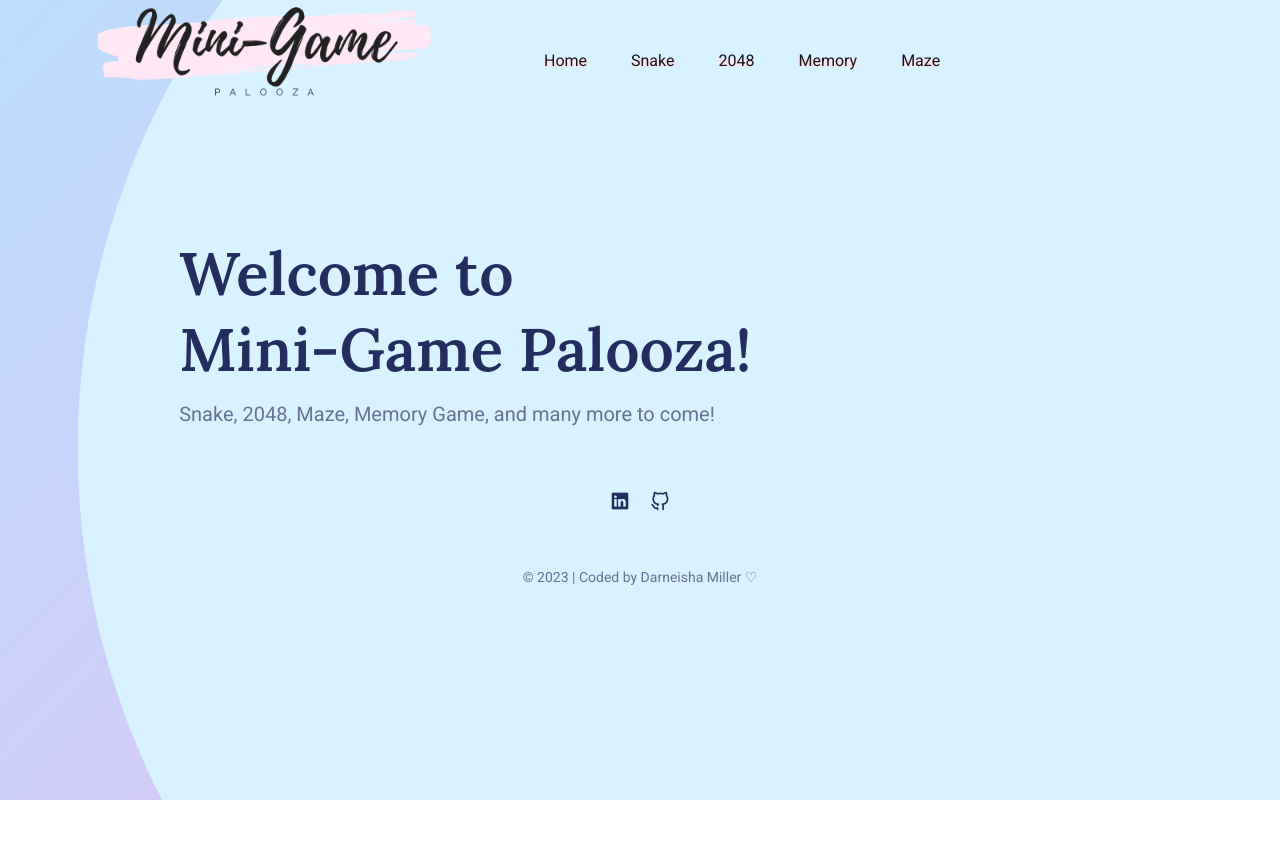
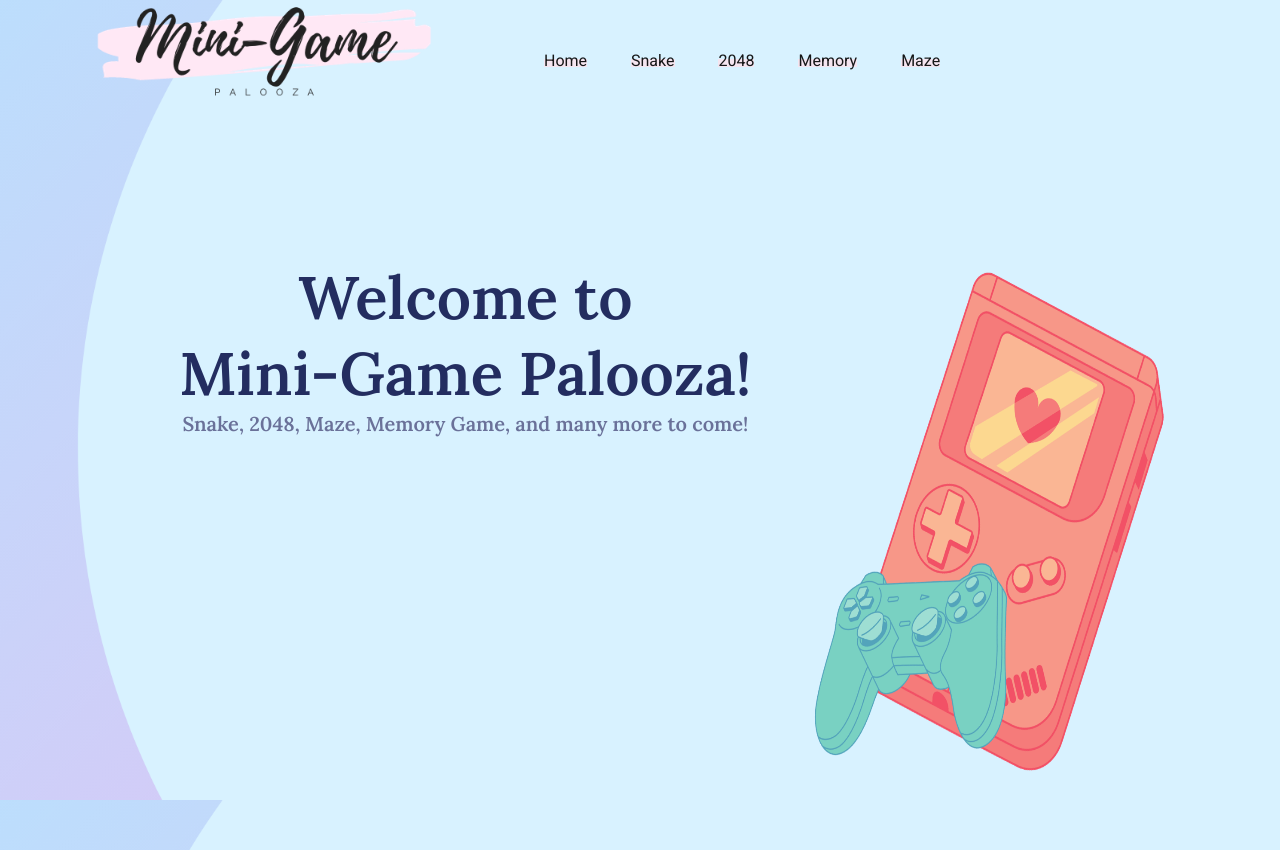
Before and after one commit to darneisham20/MiniGamePalooza, a plain HTML site: page index.html in a window 1280 px wide. Before the commit the page ends 800 px from the top, so only its background shows below. Drawn offline with nearby package versions, Linux system fonts and the light colour scheme.

Commit message:
Home Page - Scaling Fixed

```diff
--- a/assets/css/main.css
+++ b/assets/css/main.css
@@ -147,39 +147,18 @@ input {
 }
 
 /*==== HOME ====*/
-.home_content {
-    margin-left: 10%;
-    margin-top: 10%;
-}
-
 .home_content h1 {
-    font-size: 60px;
     font-weight: var(--font-semi-bold);
-    margin-top: 24px;
-    margin-bottom: 15px;
     color: var(--first-color);
 }
 
 .home_content p {
-    font-size: 20px;
+    font-weight: var(--body-font);
     color: var(--second-color);
 }
 
-/* .feature_img {
-    position: flex;
-    height: 500px;
-    right: 15%;
-} */
-
-/* .feature_img {
-    height: 130%;
-    position: absolute;
-    bottom: -55%;
-    right: 15%;
-} */
-
 /*==== FOOTER ====*/
-.footer_container {
+/* .footer_container {
     padding: 3rem 0 7rem;
     margin-top: 15px;
 
@@ -220,12 +199,13 @@ input {
     margin-top: 3.5rem;
     font-size: var(--small-font-size);
     color: var(--second-color);
-}
+} */
 
 /*==== MEDIA QUERIES ====*/
 /* Small Devices */
 
-@media screen and (max-width: 576px) {
+@media screen and (max-width: 767px) {
+    /*==== HEADER ====*/
     .navbar{
         justify-content: center;
         flex-direction: column;
@@ -245,14 +225,16 @@ input {
         margin: 0 8px;
     }
 
+    /*==== HOME ====*/
     .home_content {
-        margin-left: 0;
-        margin-top: 30%;
+        display: block;
+        margin-top: 15%;
+        margin-left: 0%;
     }
 
     .home_content h1 {
         text-align: center;
-        font-size: 30px;
+        font-size: 40px;
     }
 
     .home_content p {
@@ -261,37 +243,27 @@ input {
     }
 
     .feature_img {
-        height: 70%;
-        bottom: -75%;
-        position: absolute;
-        margin: auto;
+        display: block;
+        margin-left: auto;
+        margin-right: auto;
+        height: 450px;
     }
 
-    .footer_copy {
+    /* .footer_copy {
         margin-top: 2rem;
         font-size: var(--smaller-font-size);
-    }
+    } */
 }
 
 /* Medium Devices */
-/* @media screen and (min-width: 576px) {
-    .home_content h1 {
-        font-size: 45px;
+
+@media screen and (min-width: 767px) {
+    .home_content {
+        display: block;
     }
 
-    .home_content p {
-        font-size: 15px;
-    }
-
-    .feature_img {
-        height: 95%;
-        bottom: -100%;
-    }
-
-}
-
-@media screen and (min-width: 767px) {
     .home_content h1 {
+        text-align: center;
         font-size: 50px;
     }
 
@@ -300,25 +272,47 @@ input {
     }
 
     .feature_img {
-        height: 105%;
-        bottom: -90%;
+        display: block;
+        margin-left: auto;
+        margin-right: auto;
+        height: 500px;
+        width: auto;
     }
-} */
+}
 
 /* Large Devices */
-/* @media screen and (min-width: 1048px) {
+@media screen and (min-width: 1048px) {
     .feature_img {
-        height: 120%;
-        bottom: -80%;
-        right: 0%;
+        height: 550px;
+        width: auto;
     }
 }
 
 @media screen and (min-width: 1200px) {
+    .home_content {
+        margin-left: 10%;
+        margin-top: 10%;
+        display: grid;
+        grid-template-columns: auto auto ;
+        grid-template-rows: auto;
+    }
+
+    .home_content h1 {
+        font-size: 60px;
+        font-weight: var(--font-semi-bold);
+        margin-top: 24px;
+        color: var(--first-color);
+    }
+
+    .home_content p {
+        font-size: 20px;
+        font-weight: var(--body-font);
+        color: var(--second-color);
+    }
+
     .feature_img {
-        height: 130%;
-        position: absolute;
-        bottom: -55%;
-        right: 15%;
+        position: flex;
+        height: 615px;
+        width: auto;
     }
-} */
+}
--- a/assets/css/snake.css
+++ b/assets/css/snake.css
@@ -2,7 +2,6 @@ main {
     display: flex;
     align-items: center;
     justify-content: center;
-    /* min-height: 100vh; */
 }
 
 .snake_wrapper {
--- a/index.html
+++ b/index.html
@@ -36,18 +36,19 @@
     <main>
         <!-- ==== HOME ==== -->
         <section class="home section" id="home">
-            <div class="home_content">
-                <h1>Welcome to <br> Mini-Game Palooza!</h1>
-                <p>Snake, 2048, Maze, Memory Game, and many more to come!</p>
+            <div class="home_content grid">
+                <h1>Welcome to <br> Mini-Game Palooza!
+                    <p>Snake, 2048, Maze, Memory Game, and many more to come!</p>
+                </h1>
+
+                <img src="./assets/img/feature_img.png" class="feature_img">
             </div>
-            <!-- <div class="feature">
-                <img src="./assets/img/feature_img.png" class="feature_img">
-            </div> -->
+
         </section>
     </main>
 
     <!-- ==== FOOTER ==== -->
-    <footer class="footer">
+    <!-- <footer class="footer">
         <div class="footer_container container">
             <ul class="footer_social">
                 <a href="https://www.linkedin.com/in/darneishamiller/" target="_blank" class="footer_social-link">
@@ -63,6 +64,6 @@
                 &#169; 2023 | Coded by Darneisha Miller ♡
             </span>
         </div>
-    </footer>
+    </footer> -->
 </body>
 </html>
```
